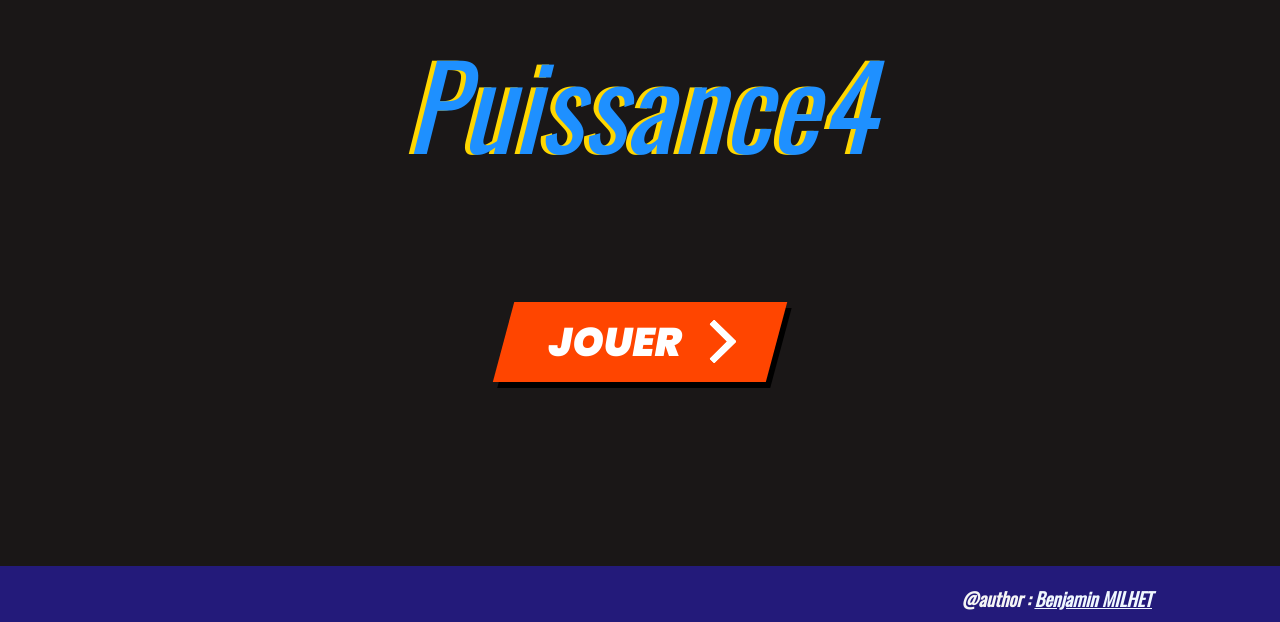
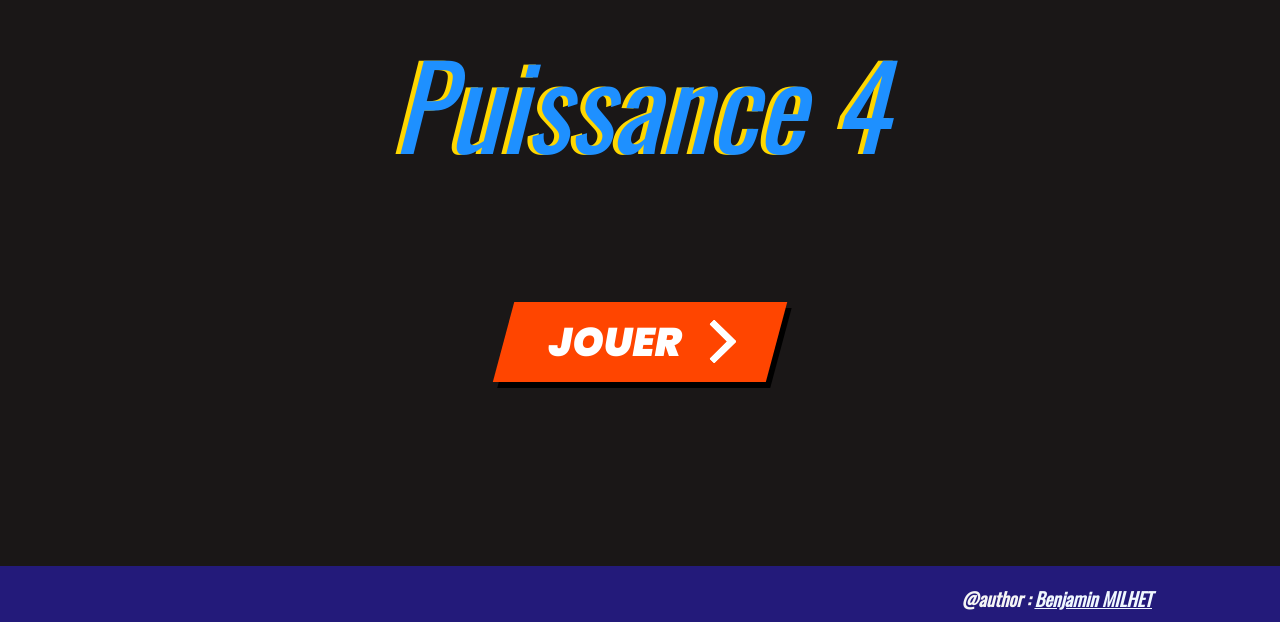
Before and after one commit to benjamin-milhet/Puissance4, a website: page templates/index.html in a window 1280 px wide. Shown: the part 178-800 px from the top of the page. Drawn offline with nearby package versions, Linux system fonts and the light colour scheme.

```diff
--- a/templates/index.html
+++ b/templates/index.html
@@ -10,8 +10,8 @@
 <body>
 <header class = "accueilHeader">
   <div class="container">
-    <div class="glitch" data-text="Puissance4">Puissance4</div>
-    <div class="glow">Puissance4</div>
+    <div class="glitch" data-text="Puissance4">Puissance 4</div>
+    <div class="glow">Puissance 4</div>
   </div>
   <div class="scanlines"></div>
 </header>
```
